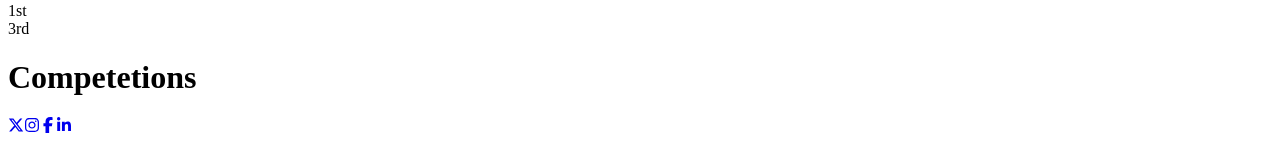
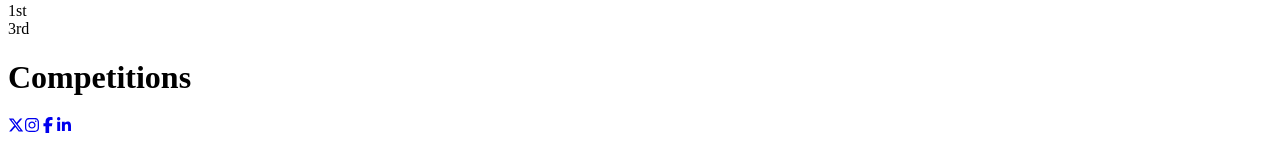
Before and after one commit to Risav03/bengal-esummit, a Next.js app: page /prizes in a window 1280 px wide. Shown: the part 2571-2720 px from the top of the page. Built offline with nearby package versions, Linux system fonts and the light colour scheme.

Commit message:
Update page.tsx

```diff
--- a/app/prizes/page.tsx
+++ b/app/prizes/page.tsx
@@ -43,7 +43,7 @@ export default function Page () {
 
             </div>
 
-            <Heading>Competetions</Heading>
+            <Heading>Competitions</Heading>
 
         </div>
         <FootComp/>
```
